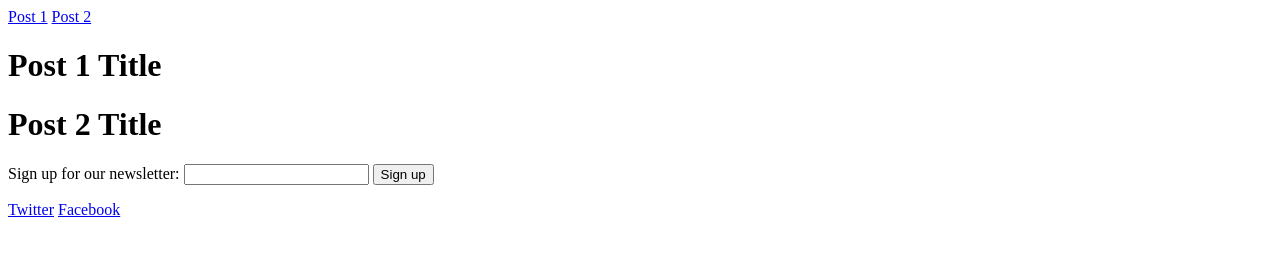
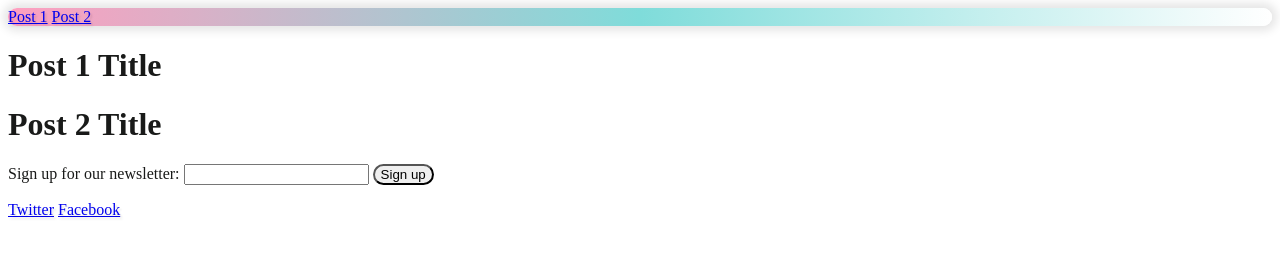
Before and after one commit to Letsgititbby/test2, a plain HTML site: page index.html in a window 1280 px wide. Drawn offline with nearby package versions, Linux system fonts and the light colour scheme.

Commit message:
Update index.html

```diff
--- a/index.html
+++ b/index.html
@@ -51,5 +51,38 @@
 
 <!-- Add styles to your website using CSS -->
 <style>
-  /* Add your styles here */
+/* Set the header background to an aurora gradient using the colors #ff9ebf, #7fdcda, and #ffffff */
+header {
+  background: linear-gradient(to right, #ff9ebf, #7fdcda, #ffffff);
+}
+
+/* Set the text color to #191a19 */
+body {
+  color: #191a19;
+}
+
+/* Add ornate styles to the header using border-radius and box-shadow */
+header {
+  border-radius: 50px;
+  box-shadow: 0 0 10px 5px rgba(0, 0, 0, 0.1);
+}
+
+/* Add ornate styles to links using text-shadow and hover effects */
+a {
+  text-shadow: 2px 2px 2px rgba(0, 0, 0, 0.1);
+  transition: all 0.3s ease;
+}
+a:hover {
+  text-shadow: 4px 4px 4px rgba(0, 0, 0, 0.1);
+}
+
+/* Add ornate styles to buttons using border-radius and hover effects */
+button {
+  border-radius: 50px;
+  transition: all 0.3s ease;
+}
+button:hover {
+  box-shadow: 0 0 10px 5px rgba(0, 0, 0, 0.1);
+}
+
 </style>
```
